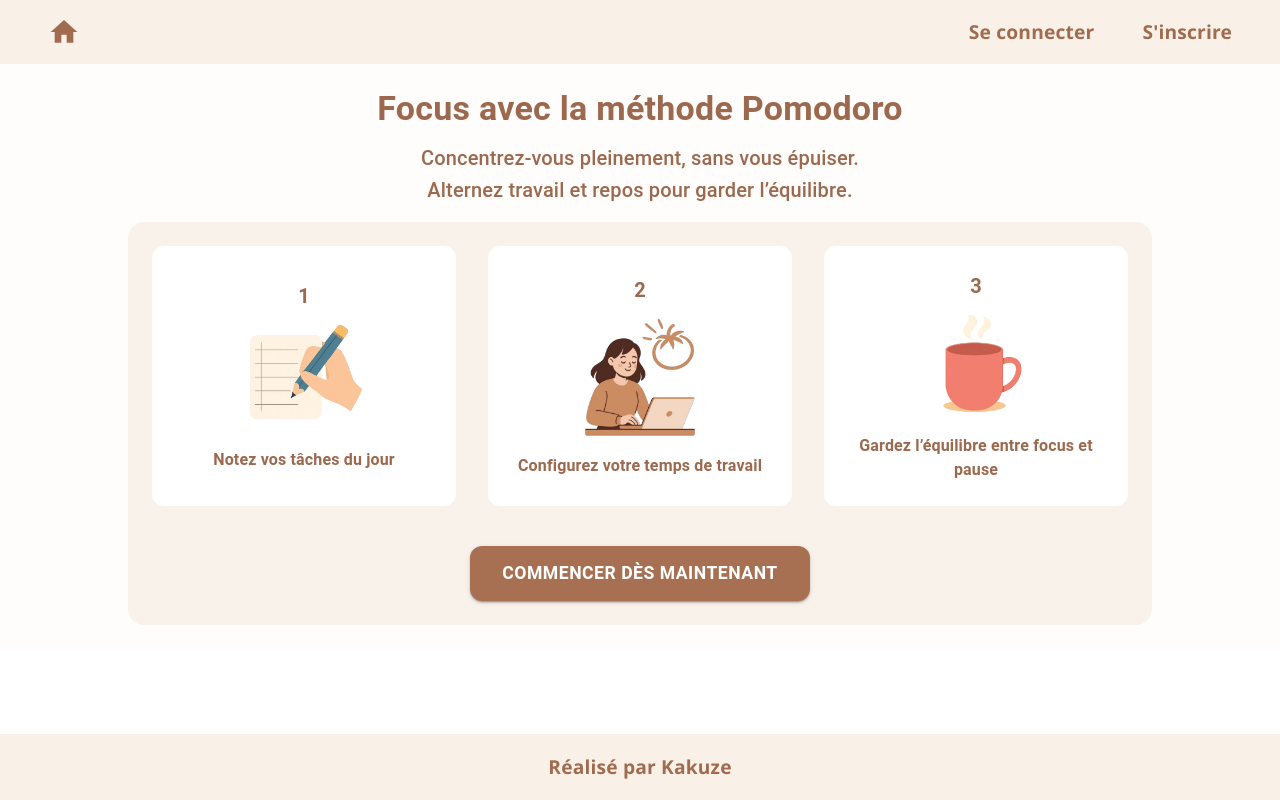
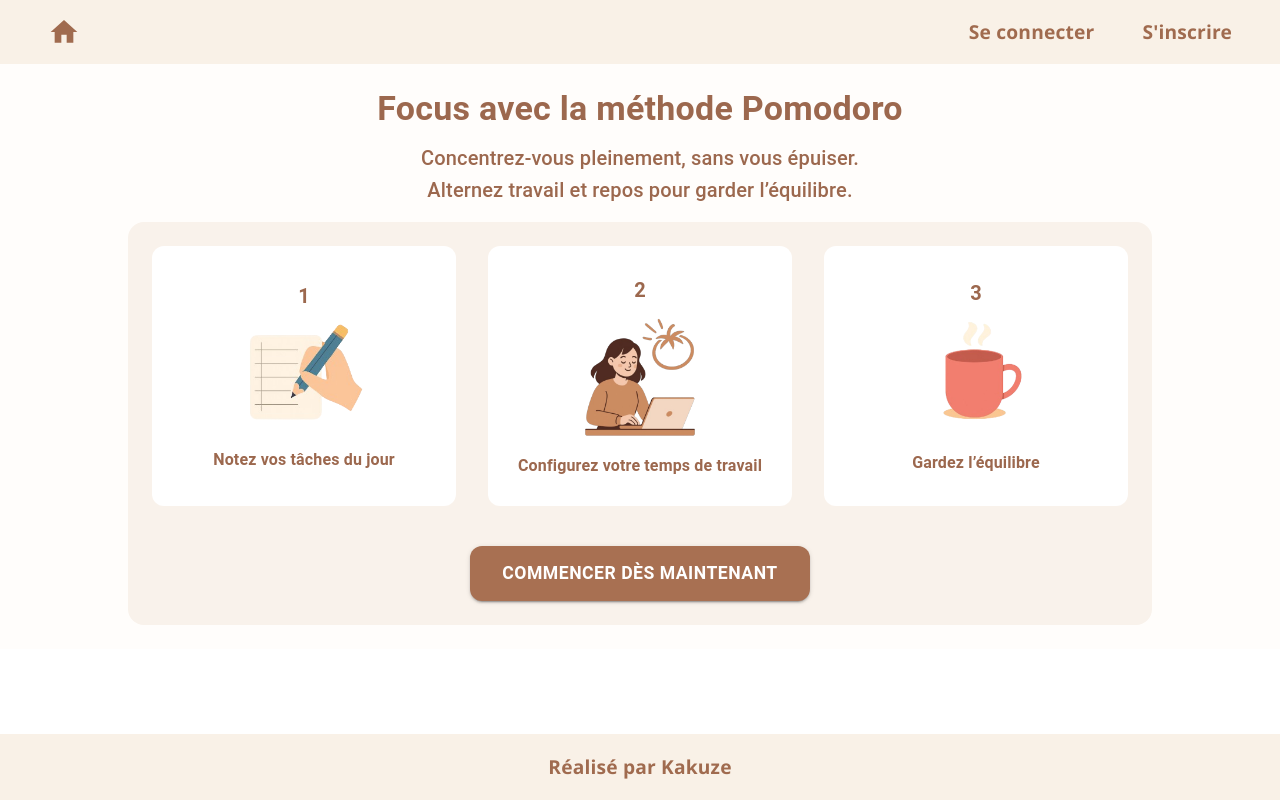
Before and after one commit to ayoub-benhammou-vinci/gestyle, a React (Vite) app in the folder frontend/: page / in a window 1280 px wide. Built offline with nearby package versions, Linux system fonts and the light colour scheme.

Commit message:
refactor: optimize the page

```diff
--- a/frontend/src/components/pages/Homepage.tsx
+++ b/frontend/src/components/pages/Homepage.tsx
@@ -148,10 +148,10 @@ const Homepage = () => {
                   component="img"
                   src={image3}
                   alt="Configurez votre temps de travail"
-                  sx={{ width: 100, height: 'auto', mb: 2 }}
+                  sx={{ width: 100, height: 'auto', mb: 3.3 }}
                 />
                 <Typography sx={{ color: '#9c684e', fontWeight: 'bold' }}>
-                  Gardez l’équilibre entre focus et pause
+                  Gardez l’équilibre
                 </Typography>
               </Paper>
             </Grid>
```
